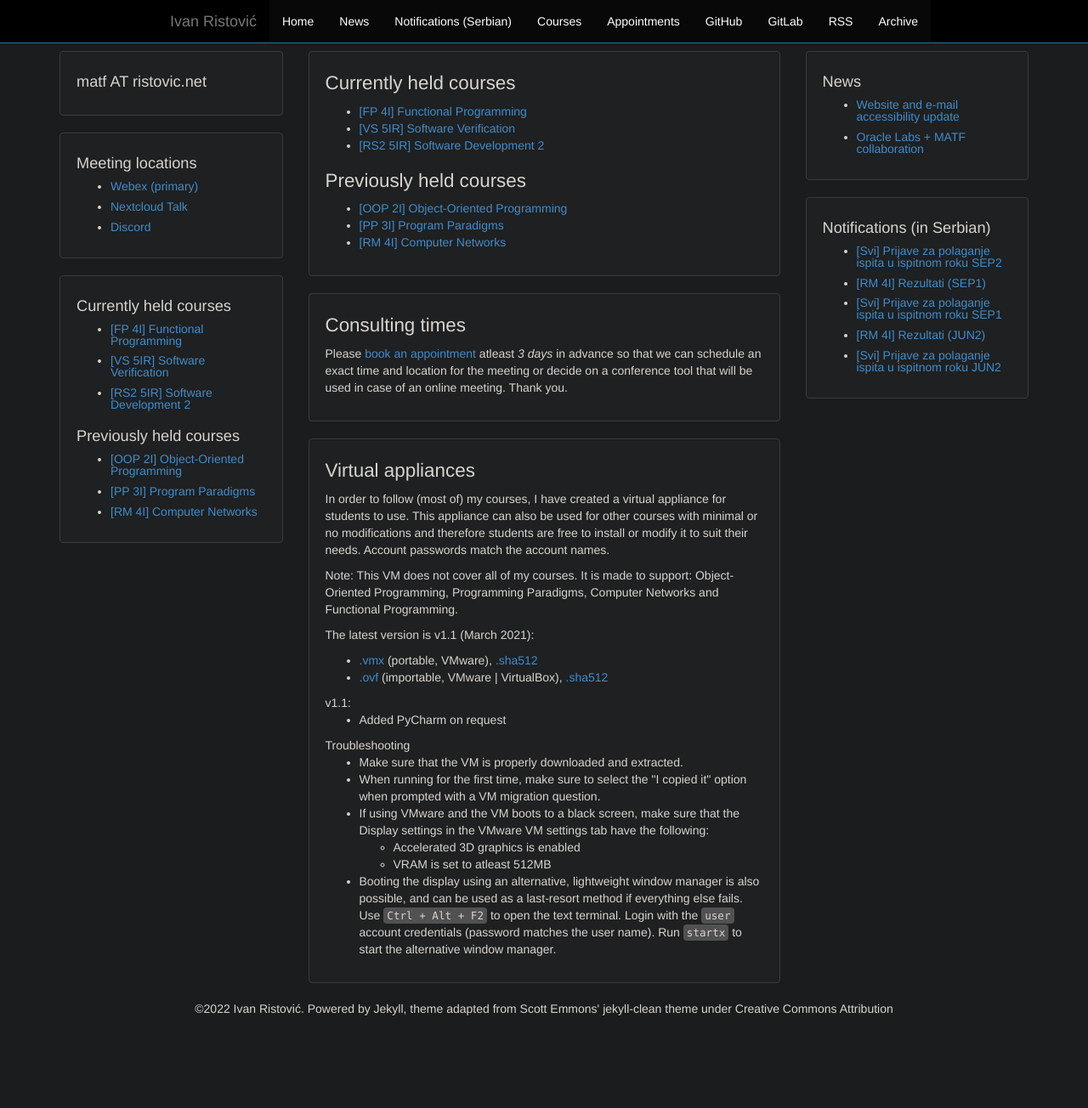
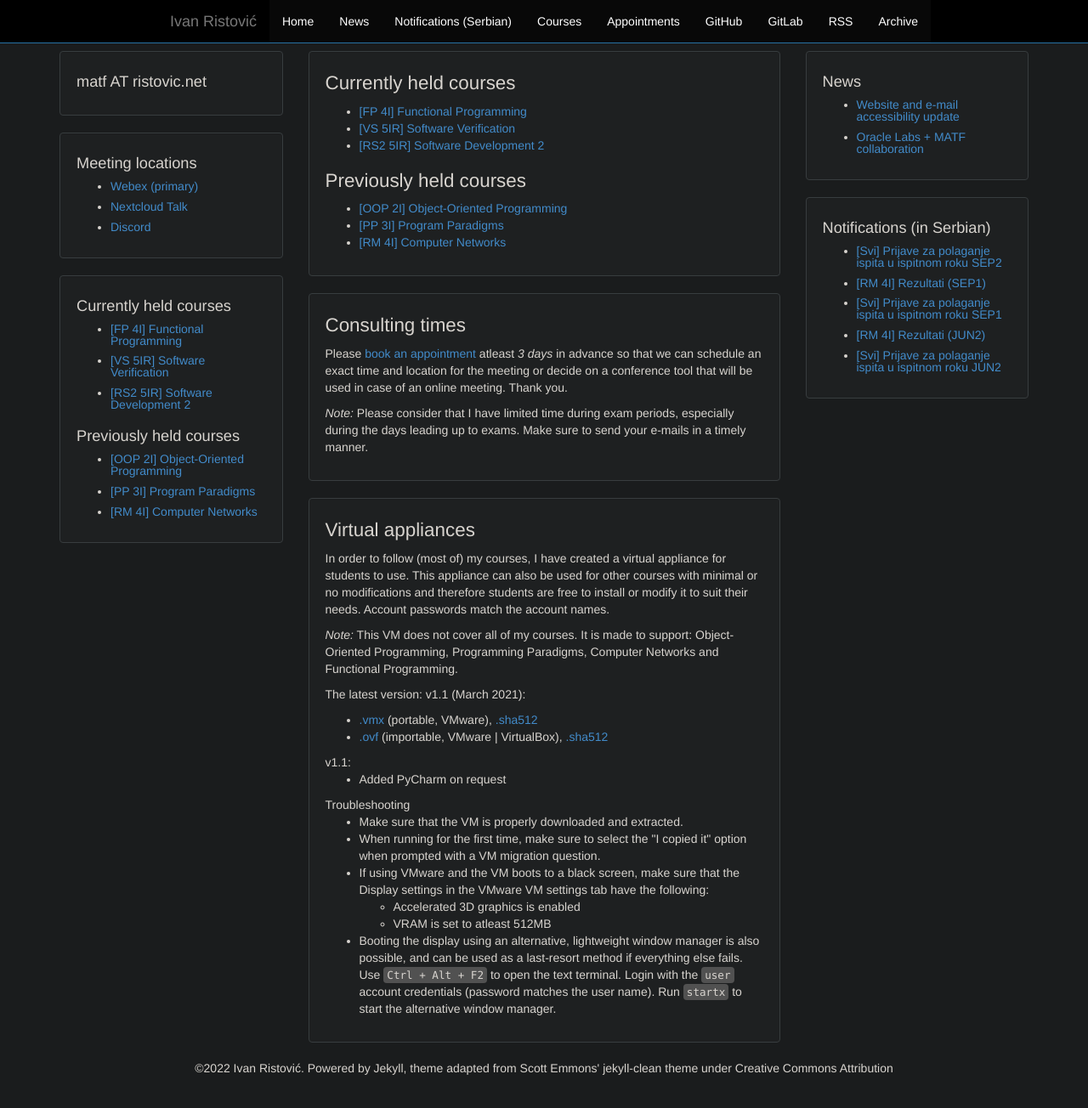
Before and after one commit to ivan-ristovic/ivan-ristovic.github.io, a Jekyll site: the page built from courses.html, in a window 1280 px wide and 1337 px high. Shown: the top 1304 px of the window at 85% size. Built offline with Jekyll 4.4.1, drawn with Linux system fonts in a browser that asks for light colours.

Commit message:
Update courses information

```diff
--- a/courses.html
+++ b/courses.html
@@ -10,6 +10,9 @@ layout: default
   <h1>Consulting times</h1>
 
   <p>Please <a href="{{ site.appointments }}">book an appointment</a> atleast <em>3 days</em> in advance so that we can schedule an exact time and location for the meeting or decide on a conference tool that will be used in case of an online meeting. Thank you.</p>
+  <p>
+    <em>Note:</em> Please consider that I have limited time during exam periods, especially during the days leading up to exams. Make sure to send your e-mails in a timely manner.
+  </p>
 </div>
 
 <div class="well">
@@ -18,10 +21,10 @@ layout: default
     In order to follow (most of) my courses, I have created a virtual appliance for students to use. This appliance can also be used for other courses with minimal or no modifications and therefore students are free to install or modify it to suit their needs. Account passwords match the account names.
   </p>
   <p>
-    Note: This VM does not cover all of my courses. It is made to support: Object-Oriented Programming, Programming Paradigms, Computer Networks and Functional Programming.
+    <em>Note:</em> This VM does not cover all of my courses. It is made to support: Object-Oriented Programming, Programming Paradigms, Computer Networks and Functional Programming.
   </p>
   <p>
-    The latest version is <emph>v1.1 (March 2021)</emph>:
+    The latest version: <emph>v1.1 (March 2021)</emph>:
     <br>
     <ul>
       <li>
```
